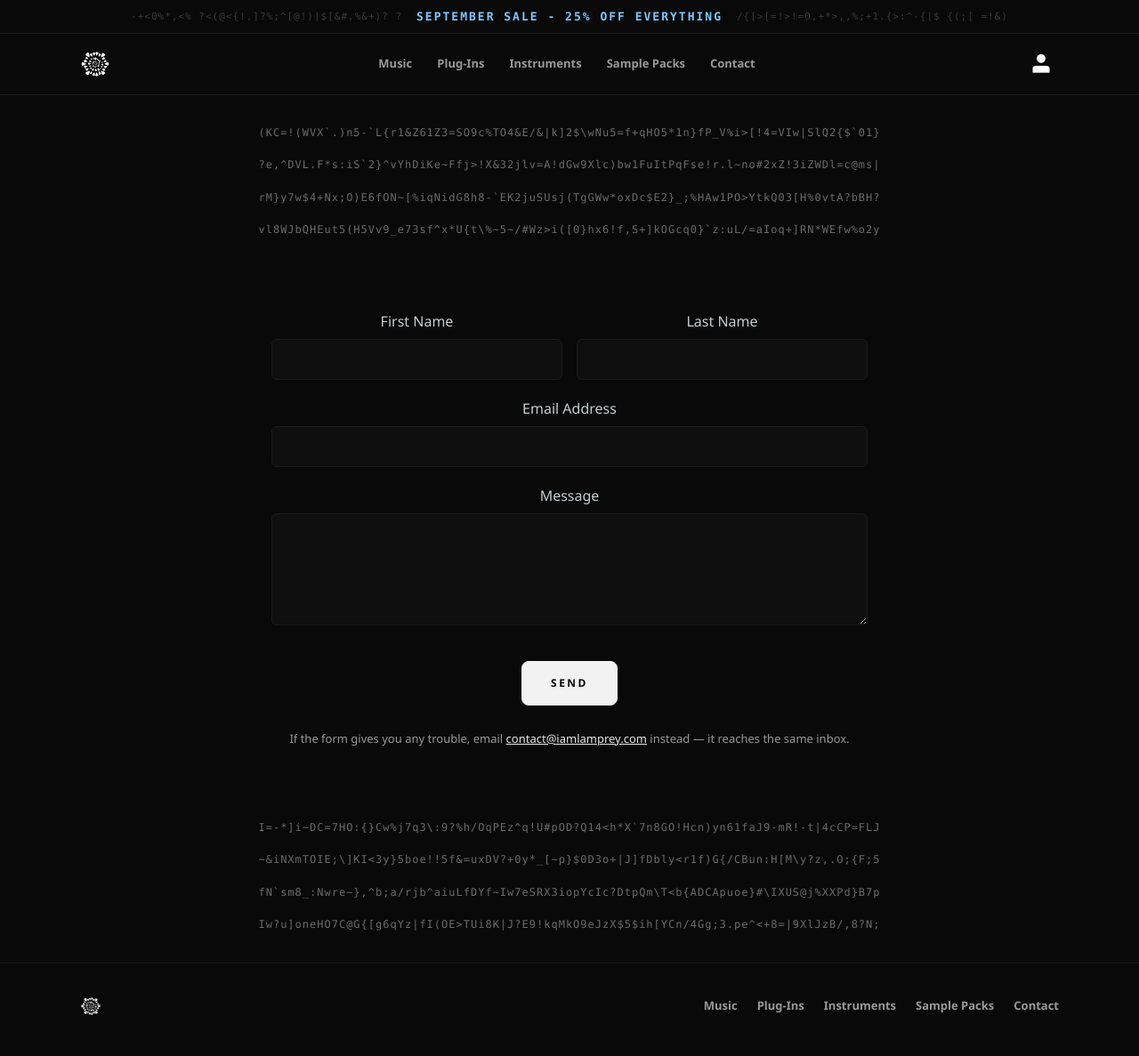
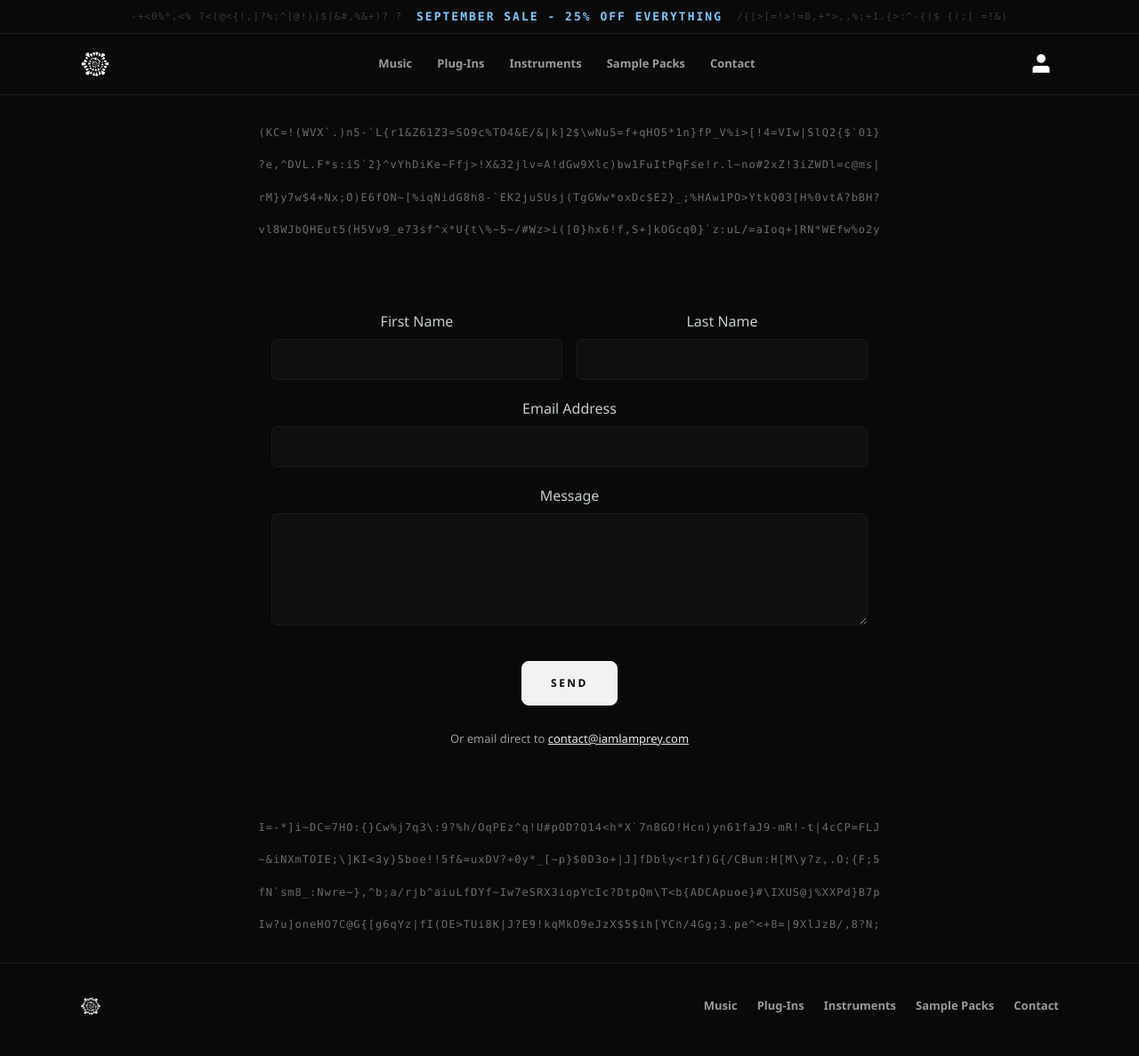
Before and after one commit to iamlamprey/iamlamprey-website, a Jekyll site: the page built from contact.html, in a window 1280 px wide. Shown: the whole page at 89% size. Built offline with Jekyll 4.4.1, drawn with Linux system fonts in a browser that asks for light colours.

Commit message:
Updated thanks & contact pages

```diff
--- a/contact.html
+++ b/contact.html
@@ -70,9 +70,8 @@ description: Questions about a library, a licence, an order or a refund — get
     </form>
 
     <p class="ibl-contact-fallback">
-      If the form gives you any trouble, email
+      Or email direct to
       <!--email_off--><a href="mailto:&#99;ontact&#64;iamlamprey&#46;com">&#99;ontact&#64;iamlamprey&#46;com</a><!--/email_off-->
-      instead &mdash; it reaches the same inbox.
     </p>
   </section>
 </div>
--- a/thanks.html
+++ b/thanks.html
@@ -3,13 +3,13 @@ layout: default
 permalink: /thanks/
 title: Thank you
 noindex: true
-description: Your iamlamprey order is confirmed.
+description: Your order is confirmed.
 ---
 <div class="ibl-shell">
   <section class="ibl-section ibl-thanks-section">
     <h1 class="ibl-section-heading">Thank you</h1>
     <p class="ibl-section-text">Your order is confirmed. The receipt and the download links are on their way to the email address you used at checkout.</p>
     <p class="ibl-section-text">Nothing after a few minutes? Check the spam folder first, then <a href="{{ '/contact/' | relative_url }}">get in touch</a> and I will sort it out.</p>
-    <p class="ibl-section-text">Back to <a href="{{ '/instruments/' | relative_url }}">the instruments</a>.</p>
+    <p class="ibl-section-text"><a href="{{ '/instruments/' | relative_url }}">Continue shopping</a>.</p>
   </section>
 </div>
```
